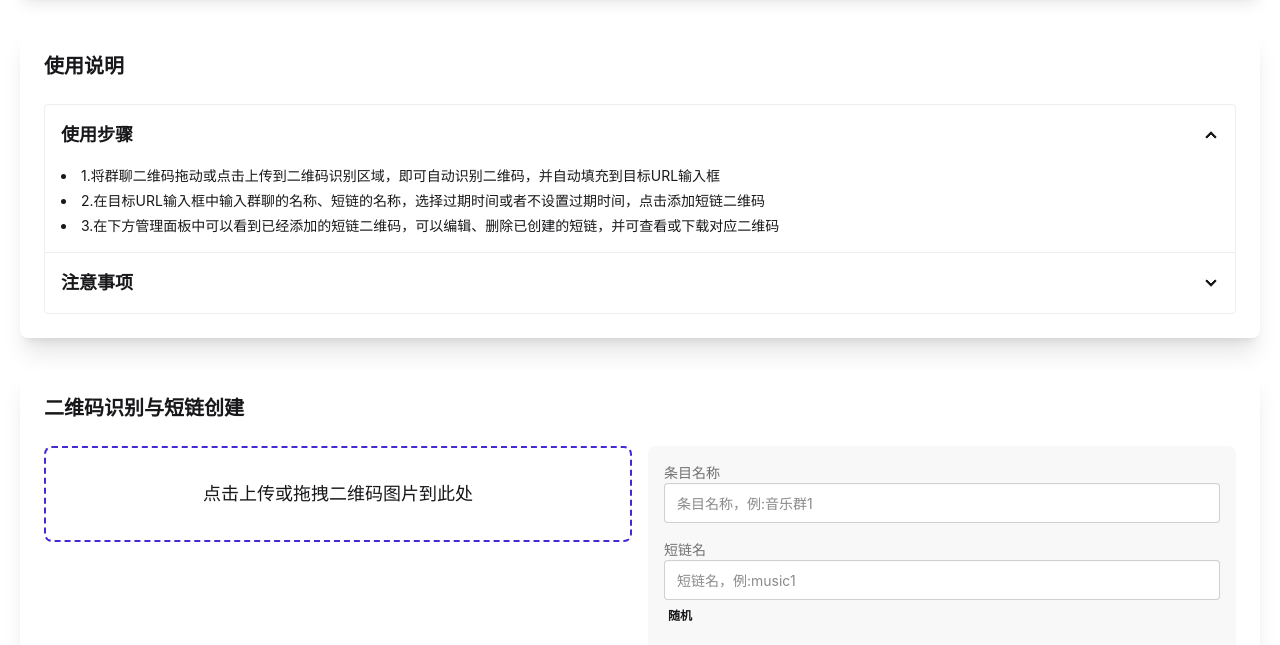
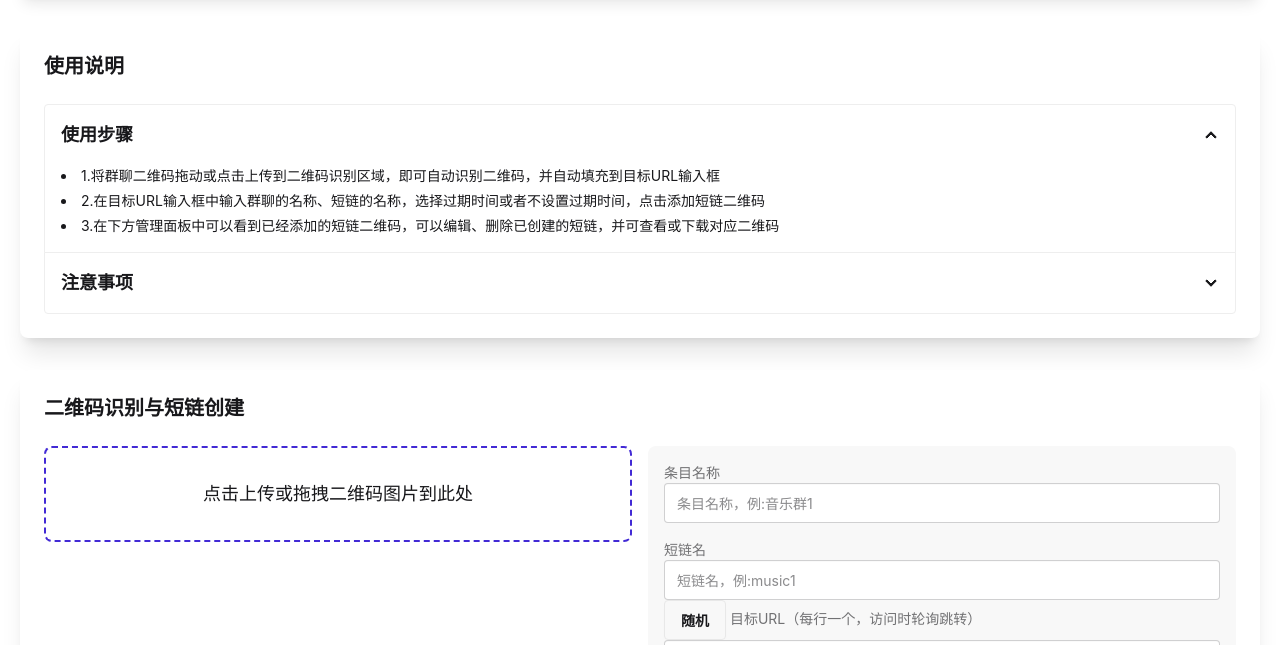
Before and after one commit to Norman45/shortlink-worker, a website: page dist/admin.html in a window 1280 px wide. Shown: the part 88-733 px from the top of the page. Drawn offline with Linux system fonts and the light colour scheme; no server answers.

Commit message:
Update admin.html

```diff
--- a/dist/admin.html
+++ b/dist/admin.html
@@ -409,9 +409,8 @@
                             </label>
                             <input type="text" id="newPath" placeholder="短链名，例:music1"
                                 class="input input-bordered w-full">
-                            <button type="button" id="newPathBtn" class="btn btn-sm btn-circle btn-ghost">随机</button>
-                        </div>
                         <div>
+                            <button type="button" id="newPathBtn" class="btn">随机</button>
                             <label for="newTarget" class="label">
                                 <span class="label-text">目标URL（每行一个，访问时轮询跳转）</span>
                             </label>
```
